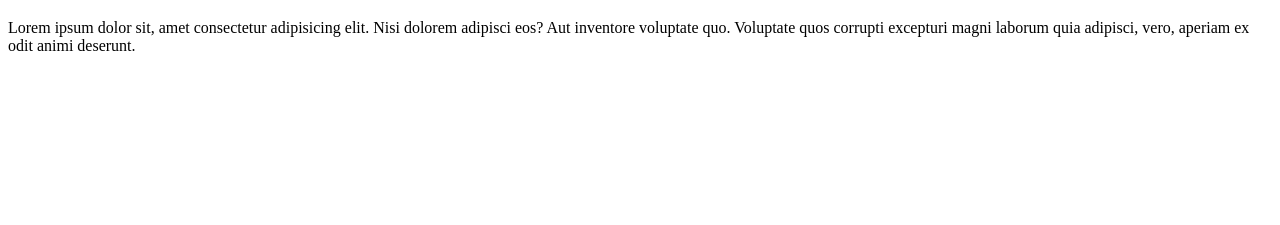
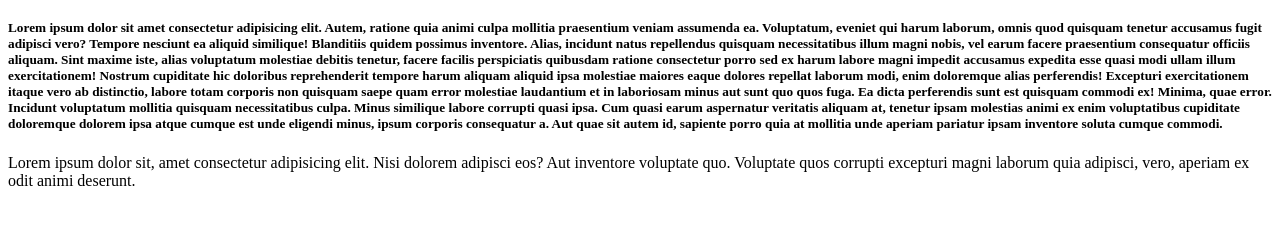
Before and after one commit to saurabhdhakne/temp-ashitosh, a plain HTML site: page index.html in a window 1280 px wide. Shown: the part 61-286 px from the top of the page. Drawn offline with Linux system fonts and the light colour scheme.

```diff
--- a/index.html
+++ b/index.html
@@ -10,6 +10,30 @@
     <h1>
       Hello world
     </h1>
+    <h5>
+      Lorem ipsum dolor sit amet consectetur adipisicing elit. Autem, ratione
+      quia animi culpa mollitia praesentium veniam assumenda ea. Voluptatum,
+      eveniet qui harum laborum, omnis quod quisquam tenetur accusamus fugit
+      adipisci vero? Tempore nesciunt ea aliquid similique! Blanditiis quidem
+      possimus inventore. Alias, incidunt natus repellendus quisquam
+      necessitatibus illum magni nobis, vel earum facere praesentium consequatur
+      officiis aliquam. Sint maxime iste, alias voluptatum molestiae debitis
+      tenetur, facere facilis perspiciatis quibusdam ratione consectetur porro
+      sed ex harum labore magni impedit accusamus expedita esse quasi modi ullam
+      illum exercitationem! Nostrum cupiditate hic doloribus reprehenderit
+      tempore harum aliquam aliquid ipsa molestiae maiores eaque dolores
+      repellat laborum modi, enim doloremque alias perferendis! Excepturi
+      exercitationem itaque vero ab distinctio, labore totam corporis non
+      quisquam saepe quam error molestiae laudantium et in laboriosam minus aut
+      sunt quo quos fuga. Ea dicta perferendis sunt est quisquam commodi ex!
+      Minima, quae error. Incidunt voluptatum mollitia quisquam necessitatibus
+      culpa. Minus similique labore corrupti quasi ipsa. Cum quasi earum
+      aspernatur veritatis aliquam at, tenetur ipsam molestias animi ex enim
+      voluptatibus cupiditate doloremque dolorem ipsa atque cumque est unde
+      eligendi minus, ipsum corporis consequatur a. Aut quae sit autem id,
+      sapiente porro quia at mollitia unde aperiam pariatur ipsam inventore
+      soluta cumque commodi.
+    </h5>
     <p>
       Lorem ipsum dolor sit, amet consectetur adipisicing elit. Nisi dolorem
       adipisci eos? Aut inventore voluptate quo. Voluptate quos corrupti
```
